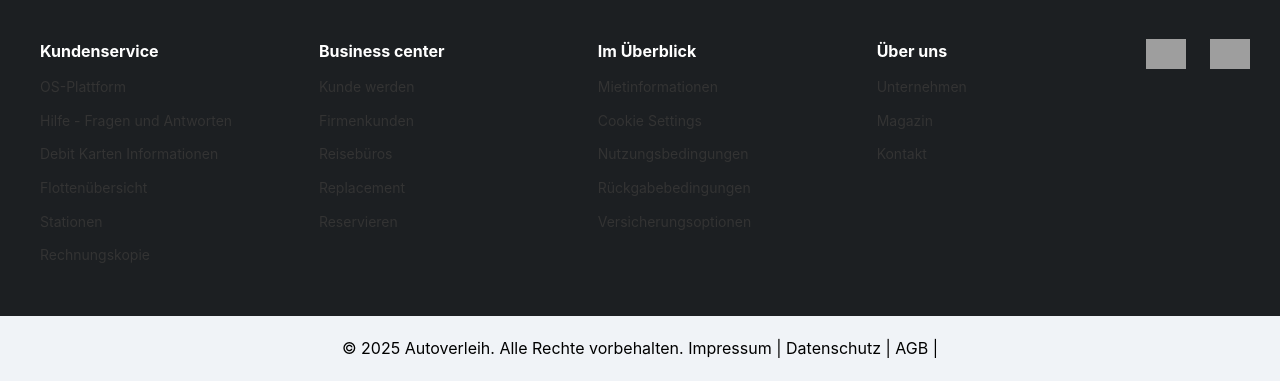
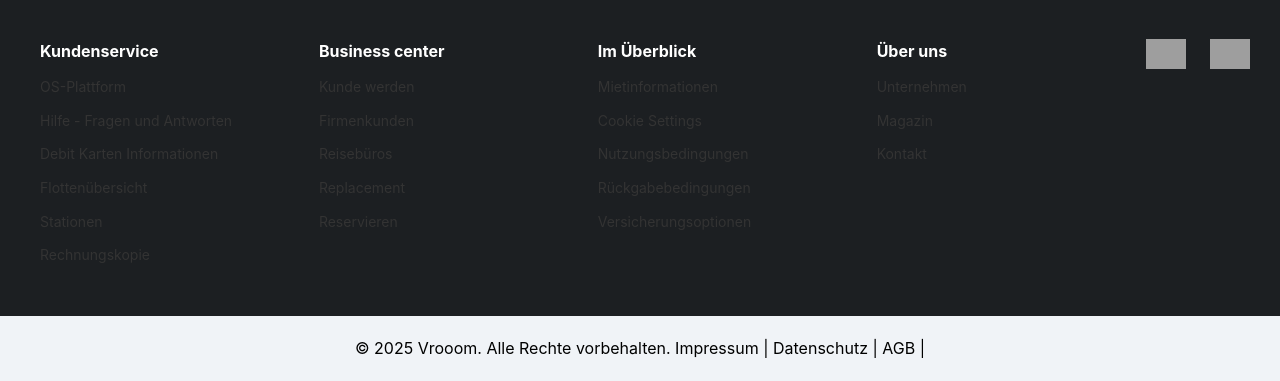
Before and after one commit to DerGigaChad/Projektaufgabe_Autovermietung, a PHP site: page /agb.php in a window 1280 px wide. Shown: the part 1435-1816 px from the top of the page. Run offline with PHP 8.4, Linux system fonts and the light colour scheme; grey boxes are pictures that could not be loaded.

Commit message:
Update Footer.php

```diff
--- a/Footer.php
+++ b/Footer.php
@@ -167,7 +167,7 @@
             <footer class="footer-bottom">
                  <div class="footer-links">
         <p>
-        <span>&copy; <?php echo date("Y"); ?> Autoverleih. Alle Rechte vorbehalten.</span>
+        <span>&copy; <?php echo date("Y"); ?> Vrooom. Alle Rechte vorbehalten.</span>
             <a href="impressum.php">Impressum</a> |
             <a href="daten.php">Datenschutz</a> |
             <a href="agb.php">AGB </a> |
```
